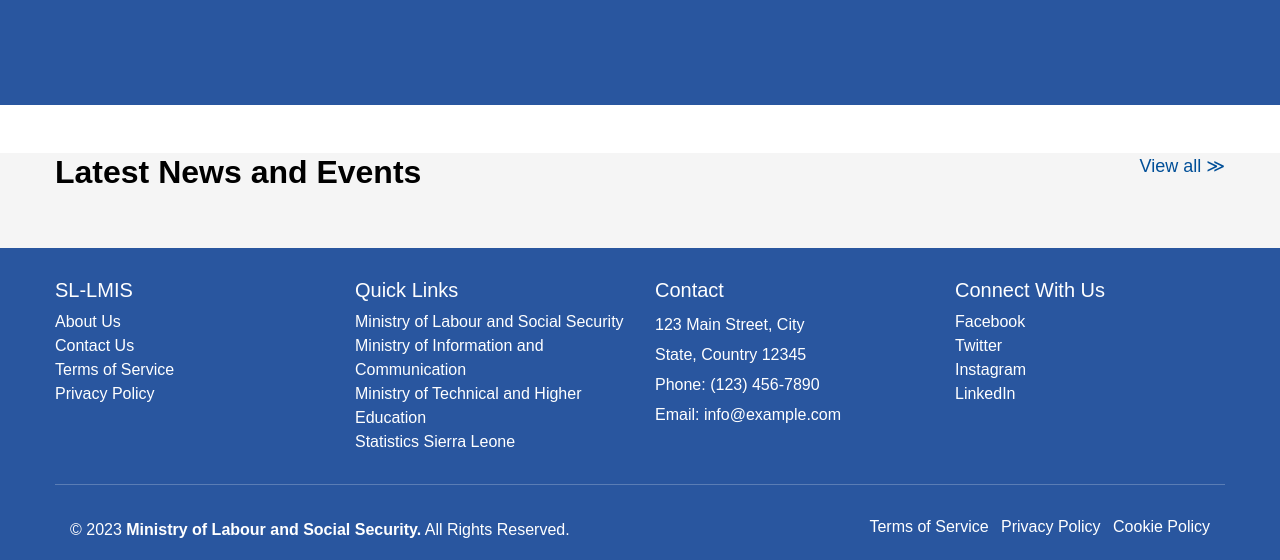
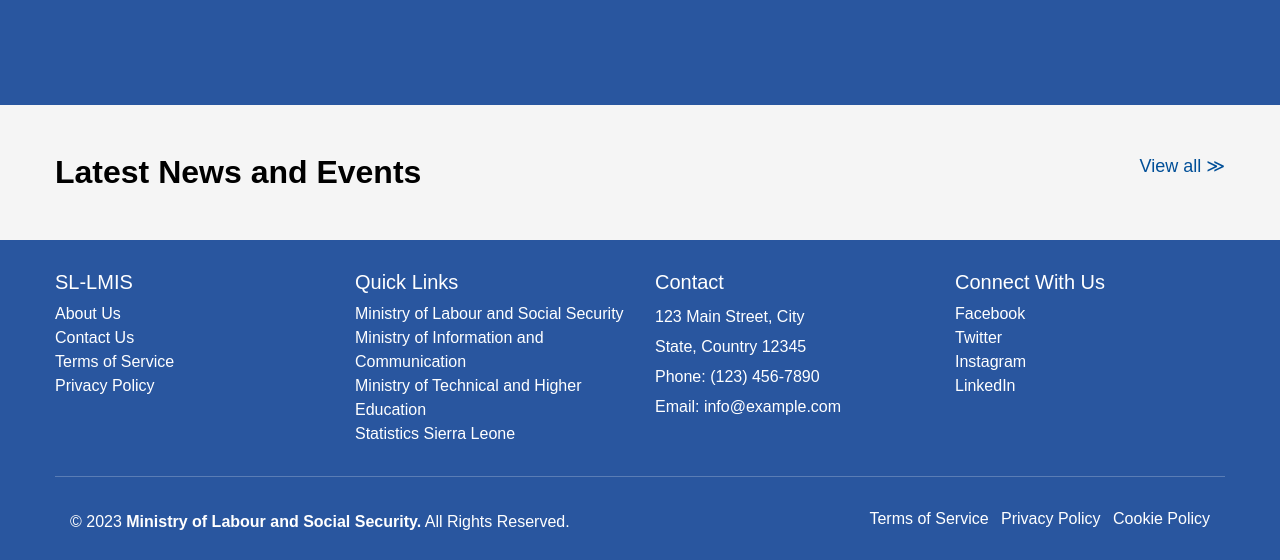
Before and after one commit to gilbertfullah/sl_lmis, a Django app: page / in a window 1280 px wide. Shown: the part 1352-1912 px from the top of the page. After the commit the page ends 1882 px from the top, so only its background shows below. Run offline with Django 4.2, Linux system fonts and the light colour scheme; data that the repository does not hold is empty; parts of the project's set-up code (start-up, migrations or seed data) failed here and were passed over; some libraries are stand-ins or nearby versions; some web fonts are replaced.

Commit message:
new changes

```diff
--- a/core/templates/core/home.html
+++ b/core/templates/core/home.html
@@ -178,10 +178,10 @@
 
 <!-- News and Events Start -->
 <div class="home-blog-area" style="background-color:#f5f5f5;">
-    <div class="container mt-5">
+    <div class="container pt-5">
         <!-- Section Tittle -->
         <div class="row mb-4">
-            <div class="col-lg-12 pb-4">
+            <div class="col-lg-12 pb-3">
                 <div class="row">
                     <div class="col-lg-6" style="text-align: left;">
                         <h2 style="color: black; font-weight: bold;">Latest News and Events</h2>
```
